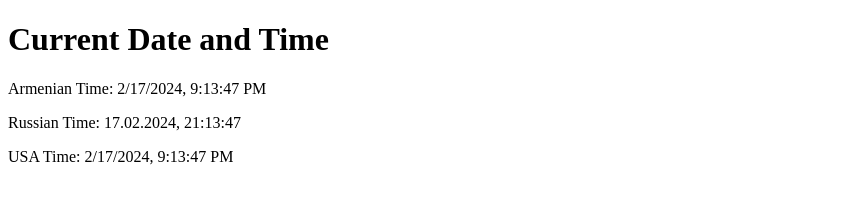
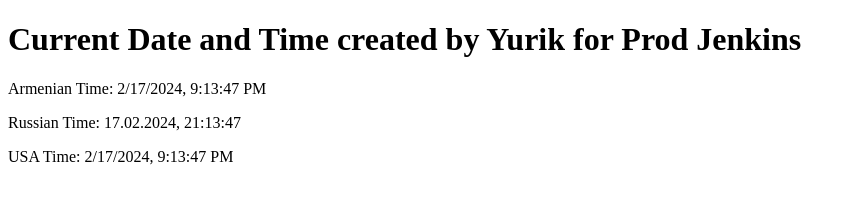
Before and after one commit to YHakobyan/app-for-jenkins, a plain HTML site: page index.html in a window 1280 px wide. Shown: the whole page, without its empty margins (0-856 px from the left). Drawn offline with Linux system fonts and the light colour scheme.

Commit message:
added to the main repo

```diff
--- a/index.html
+++ b/index.html
@@ -7,7 +7,7 @@
 </head>
 <body>
 
-<h1>Current Date and Time</h1>
+<h1>Current Date and Time created by Yurik for Prod Jenkins</h1>
 
 <p>Armenian Time: <span id="armenianTime"></span></p>
 <p>Russian Time: <span id="russianTime"></span></p>
```
